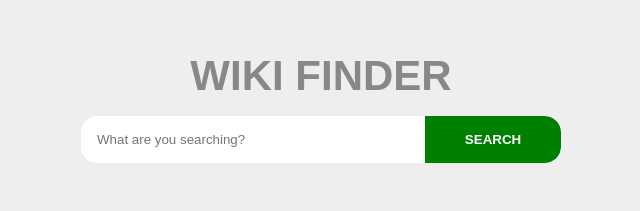
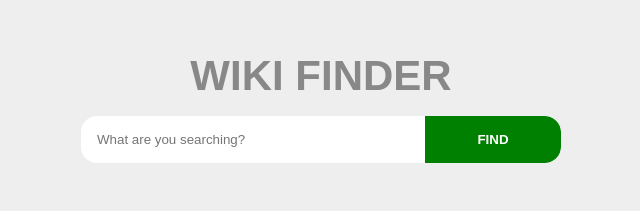
Before and after one commit to PJMantoss/wiki_finder, a React (Create React App) app: page / in a window 1280 px wide. Shown: the part 282-493 px from the top of the page, without its empty margins (319-959 px from the left). Built offline with nearby package versions, Linux system fonts and the light colour scheme.

Commit message:
update App

```diff
--- a/src/App.js
+++ b/src/App.js
@@ -40,7 +40,7 @@ function App() {
           />
           <input
             type='submit'
-            value='Search'
+            value='Find'
             onClick={handleSearch}
             id='searchBtn'
           />
```
